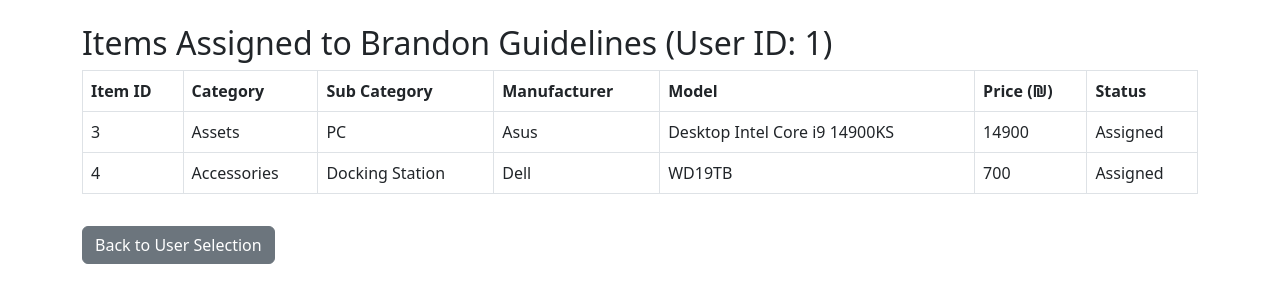
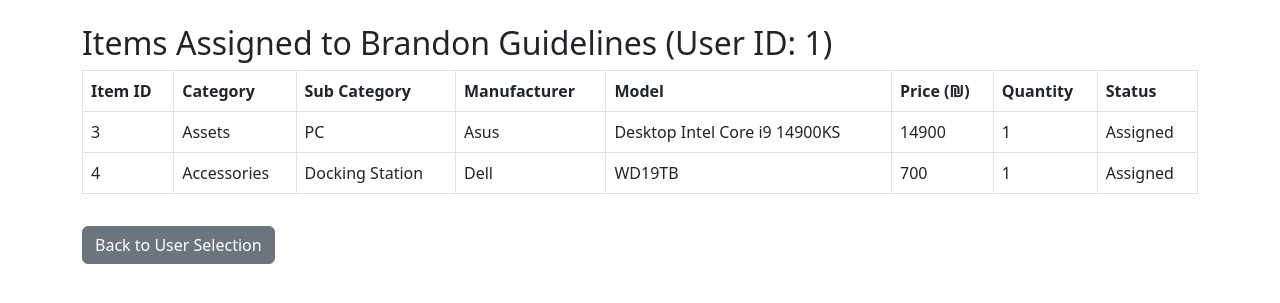
Before and after one commit to ArtiomKrits92/it-asset-management, a Flask app: page /show_user_items/1 in a window 1280 px wide. Shown: the part 80-383 px from the top of the page. Run offline with Flask 3, Linux system fonts and the light colour scheme.

Commit message:
Cosmetics code change for webserver

```diff
--- a/website/templates/show_user_items.html
+++ b/website/templates/show_user_items.html
@@ -12,6 +12,7 @@
       <th>Manufacturer</th>
       <th>Model</th>
       <th>Price (₪)</th>
+      <th>Quantity</th>
       <th>Status</th>
     </tr>
   </thead>
@@ -24,6 +25,7 @@
       <td>{{ item['manufacturer'] }}</td>
       <td>{{ item['model'] }}</td>
       <td>{{ item['price'] }}</td>
+      <td>{{ item['quantity'] }}</td>
       <td>{{ item['status'] }}</td>
     </tr>
     {% endfor %}
```
